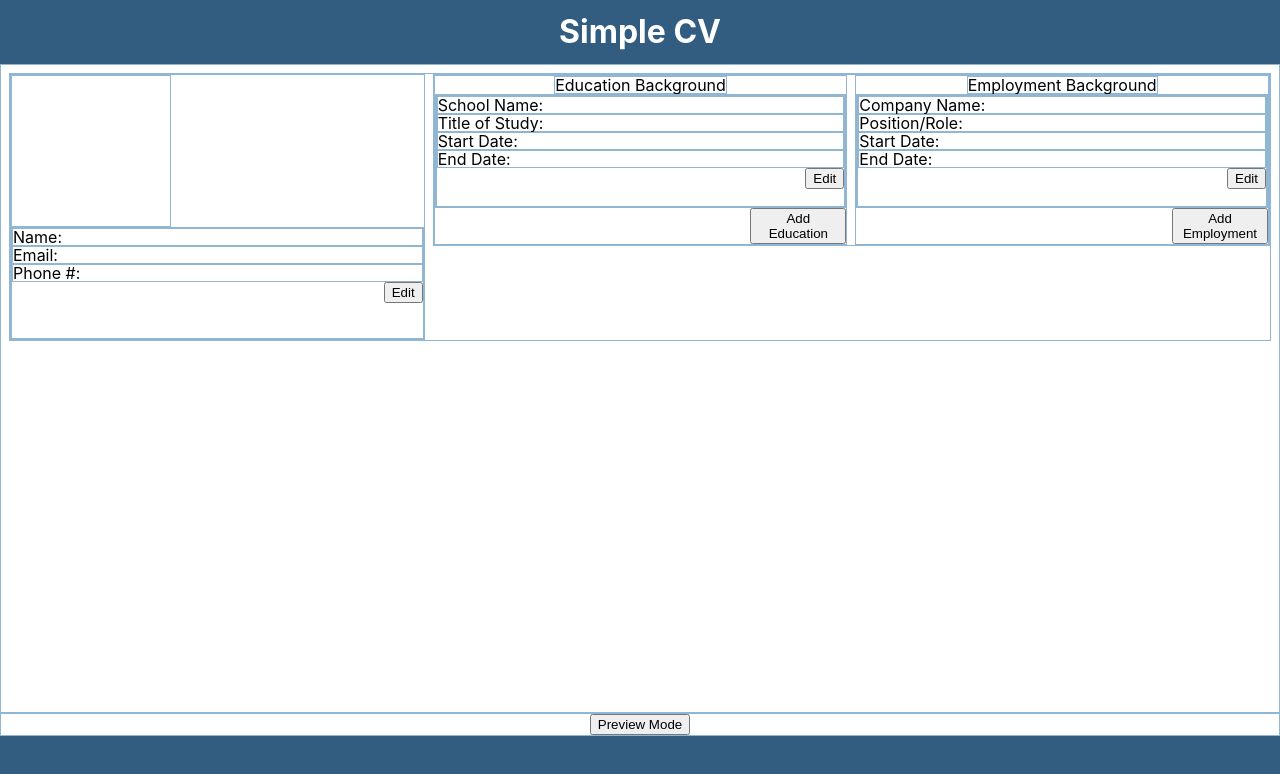
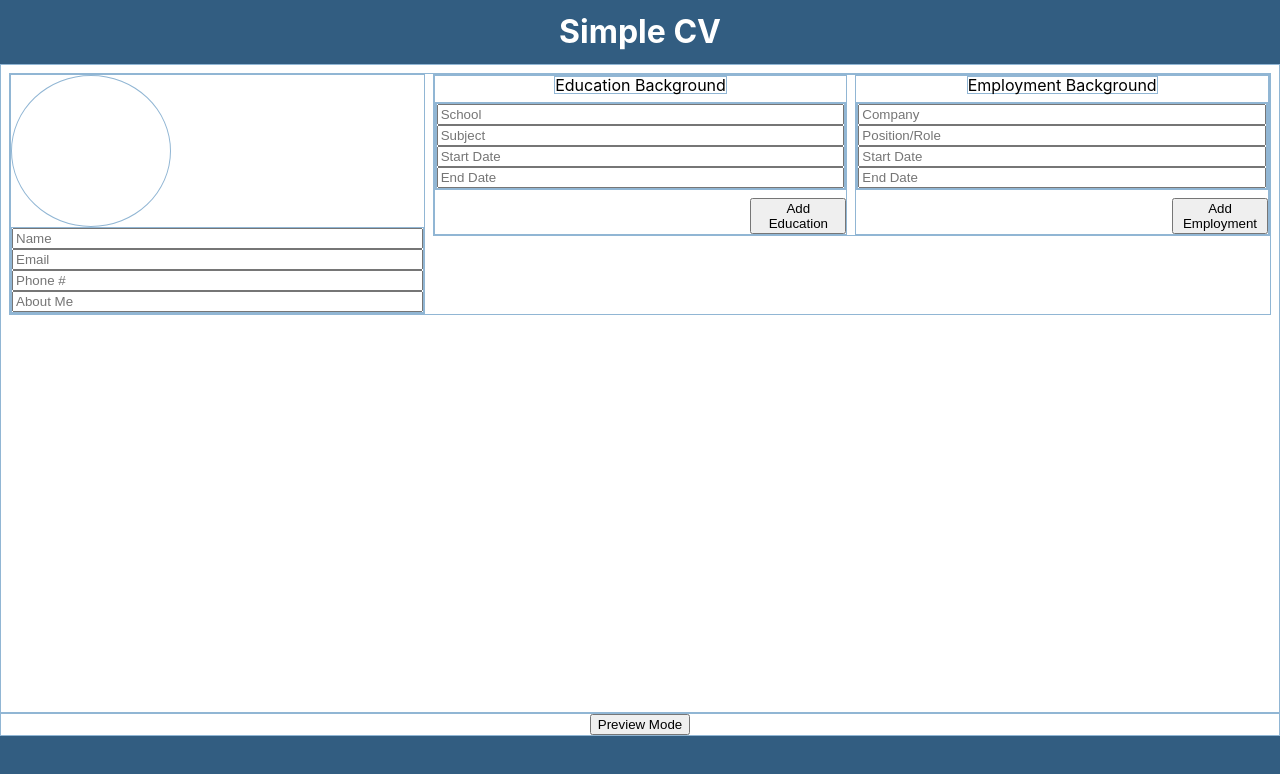
Before and after one commit to nekoLiav/cv, a React (Create React App) app: page / in a window 1280 px wide. Shown: the top 774 px of the page. Built offline with nearby package versions, Linux system fonts and the light colour scheme.

Commit message:
moved form editing to app state

```diff
--- a/src/components/Educational.js
+++ b/src/components/Educational.js
@@ -6,7 +6,6 @@ class Educational extends Component {
     super(props);
 
     this.state = {
-      edit: false,
       school: '',
       subject: '',
       dateStart: '',
@@ -17,8 +16,6 @@ class Educational extends Component {
     this.handleSubjectChange = this.handleSubjectChange.bind(this);
     this.handleDateStartChange = this.handleDateStartChange.bind(this);
     this.handleDateEndChange = this.handleDateEndChange.bind(this);
-    this.handleEdit = this.handleEdit.bind(this);
-    this.handleSubmit = this.handleSubmit.bind(this);
   }
 
   handleSchoolChange(e) {
@@ -37,19 +34,10 @@ class Educational extends Component {
     this.setState({ dateEnd: e.target.value });
   }
 
-  handleEdit() {
-    this.state.edit ? this.setState({ edit: false }) : this.setState({ edit: true });
-  }
-
-  handleSubmit(e) {
-    this.setState({ edit: false });
-    e.preventDefault();
-  }
-
   render() {
     return (
       <div className="educational">
-        {this.state.edit && (
+        {this.props.mode && (
           <EducationalEdit
             school={this.state.school}
             changeSchool={this.handleSchoolChange}
@@ -59,20 +47,14 @@ class Educational extends Component {
             changeDateStart={this.handleDateStartChange}
             dateEnd={this.state.dateEnd}
             changeDateEnd={this.handleDateEndChange}
-            handleSubmit={this.handleSubmit}
           />
         )}
-        {!this.state.edit && (
+        {!this.props.mode && (
           <div className="info">
             <p>School Name: {this.state.school}</p>
-            <p>Title of Study: {this.state.subject}</p>
+            <p>Subject: {this.state.subject}</p>
             <p>Start Date: {this.state.dateStart}</p>
             <p>End Date: {this.state.dateEnd}</p>
-            {this.props.mode && (
-              <button type="button" className="edit-button" onClick={this.handleEdit}>
-                Edit
-              </button>
-            )}
           </div>
         )}
       </div>
--- a/src/components/EducationalEdit.js
+++ b/src/components/EducationalEdit.js
@@ -2,26 +2,32 @@ import React from 'react';
 
 function EducationalEdit(props) {
   return (
-    <form className="edit-form" onSubmit={props.handleSubmit}>
-      <label htmlFor="name">
-        School Name:
-        <input type="text" id="name" value={props.school} onChange={props.changeSchool} />
-      </label>
-      <label htmlFor="subject">
-        Subject:
-        <input type="text" value={props.subject} onChange={props.changeSubject} />
-      </label>
-      <label htmlFor="start-date">
-        Start Date:
-        <input type="text" value={props.dateStart} onChange={props.changeDateStart} />
-      </label>
-      <label htmlFor="start-date">
-        End Date:
-        <input type="text" value={props.dateEnd} onChange={props.changeDateEnd} />
-      </label>
-      <button type="submit" className="submit-button">
-        Submit
-      </button>
+    <form className="edit-form">
+      <input
+        type="text"
+        id="name"
+        value={props.school}
+        onChange={props.changeSchool}
+        placeholder="School"
+      />
+      <input
+        type="text"
+        value={props.subject}
+        onChange={props.changeSubject}
+        placeholder="Subject"
+      />
+      <input
+        type="text"
+        value={props.dateStart}
+        onChange={props.changeDateStart}
+        placeholder="Start Date"
+      />
+      <input
+        type="text"
+        value={props.dateEnd}
+        onChange={props.changeDateEnd}
+        placeholder="End Date"
+      />
     </form>
   );
 }
--- a/src/components/General.js
+++ b/src/components/General.js
@@ -7,7 +7,7 @@ class General extends Component {
     super(props);
 
     this.state = {
-      edit: false,
+      aboutMe: '',
       name: '',
       email: '',
       phone: ''
@@ -16,8 +16,11 @@ class General extends Component {
     this.handleNameChange = this.handleNameChange.bind(this);
     this.handleEmailChange = this.handleEmailChange.bind(this);
     this.handlePhoneChange = this.handlePhoneChange.bind(this);
-    this.handleEdit = this.handleEdit.bind(this);
-    this.handleSubmit = this.handleSubmit.bind(this);
+    this.handleAboutMeChange = this.handleAboutMeChange.bind(this);
+  }
+
+  handleAboutMeChange(e) {
+    this.setState({ aboutMe: e.target.value });
   }
 
   handleNameChange(e) {
@@ -32,20 +35,11 @@ class General extends Component {
     this.setState({ phone: e.target.value });
   }
 
-  handleEdit() {
-    this.state.edit ? this.setState({ edit: false }) : this.setState({ edit: true });
-  }
-
-  handleSubmit(e) {
-    this.setState({ edit: false });
-    e.preventDefault();
-  }
-
   render() {
     return (
       <div className="general">
         <ProfilePicture />
-        {this.state.edit && (
+        {this.props.mode && (
           <GeneralEdit
             name={this.state.name}
             changeName={this.handleNameChange}
@@ -53,19 +47,16 @@ class General extends Component {
             changeEmail={this.handleEmailChange}
             phone={this.state.phone}
             changePhone={this.handlePhoneChange}
-            handleSubmit={this.handleSubmit}
+            aboutMe={this.state.aboutMe}
+            changeAbout={this.handleAboutMeChange}
           />
         )}
-        {!this.state.edit && (
+        {!this.props.mode && (
           <div className="info">
             <p>Name: {this.state.name}</p>
             <p>Email: {this.state.email}</p>
             <p>Phone #: {this.state.phone}</p>
-            {this.props.mode && (
-              <button type="button" className="edit-button" onClick={this.handleEdit}>
-                Edit
-              </button>
-            )}
+            <p>About Me: {this.state.aboutMe}</p>
           </div>
         )}
       </div>
--- a/src/components/GeneralEdit.js
+++ b/src/components/GeneralEdit.js
@@ -2,22 +2,35 @@ import React from 'react';
 
 function GeneralEdit(props) {
   return (
-    <form className="edit-form" onSubmit={props.handleSubmit}>
-      <label htmlFor="name">
-        Name:
-        <input type="text" id="name" value={props.name} onChange={props.changeName} />
-      </label>
-      <label htmlFor="email">
-        Email:
-        <input type="email" id="email" value={props.email} onChange={props.changeEmail} />
-      </label>
-      <label htmlFor="phone">
-        Phone #:
-        <input type="tel" id="phone" value={props.phone} onChange={props.changePhone} />
-      </label>
-      <button type="submit" className="submit-button">
-        Submit
-      </button>
+    <form className="edit-form">
+      <input
+        type="text"
+        id="name"
+        value={props.name}
+        onChange={props.changeName}
+        placeholder="Name"
+      />
+      <input
+        type="email"
+        id="email"
+        value={props.email}
+        onChange={props.changeEmail}
+        placeholder="Email"
+      />
+      <input
+        type="tel"
+        id="phone"
+        value={props.phone}
+        onChange={props.changePhone}
+        placeholder="Phone #"
+      />
+      <input
+        type="textarea"
+        id="about-me"
+        value={props.aboutMe}
+        onChange={props.changeAbout}
+        placeholder="About Me"
+      />
     </form>
   );
 }
--- a/src/components/Practical.js
+++ b/src/components/Practical.js
@@ -6,7 +6,6 @@ class Practical extends Component {
     super(props);
 
     this.state = {
-      edit: false,
       company: '',
       position: '',
       dateStart: '',
@@ -17,8 +16,6 @@ class Practical extends Component {
     this.handlePositionChange = this.handlePositionChange.bind(this);
     this.handleDateStartChange = this.handleDateStartChange.bind(this);
     this.handleDateEndChange = this.handleDateEndChange.bind(this);
-    this.handleEdit = this.handleEdit.bind(this);
-    this.handleSubmit = this.handleSubmit.bind(this);
   }
 
   handleCompanyChange(e) {
@@ -37,19 +34,10 @@ class Practical extends Component {
     this.setState({ dateEnd: e.target.value });
   }
 
-  handleEdit() {
-    this.state.edit ? this.setState({ edit: false }) : this.setState({ edit: true });
-  }
-
-  handleSubmit(e) {
-    this.setState({ edit: false });
-    e.preventDefault();
-  }
-
   render() {
     return (
       <div className="practical">
-        {this.state.edit && (
+        {this.props.mode && (
           <PracticalEdit
             company={this.state.company}
             changeCompany={this.handleCompanyChange}
@@ -59,20 +47,14 @@ class Practical extends Component {
             changeDateStart={this.handleDateStartChange}
             dateEnd={this.state.dateEnd}
             changeDateEnd={this.handleDateEndChange}
-            handleSubmit={this.handleSubmit}
           />
         )}
-        {!this.state.edit && (
+        {!this.props.mode && (
           <div className="info">
             <p>Company Name: {this.state.company}</p>
             <p>Position/Role: {this.state.position}</p>
             <p>Start Date: {this.state.dateStart}</p>
             <p>End Date: {this.state.dateEnd}</p>
-            {this.props.mode && (
-              <button type="button" className="edit-button" onClick={this.handleEdit}>
-                Edit
-              </button>
-            )}
           </div>
         )}
       </div>
--- a/src/components/PracticalEdit.js
+++ b/src/components/PracticalEdit.js
@@ -2,26 +2,31 @@ import React from 'react';
 
 function PracticalEdit(props) {
   return (
-    <form className="edit-form" onSubmit={props.handleSubmit}>
-      <label htmlFor="company-name">
-        Company Name:
-        <input type="text" value={props.company} onChange={props.changeCompany} />
-      </label>
-      <label htmlFor="position">
-        Position/Role:
-        <input type="text" value={props.position} onChange={props.changePosition} />
-      </label>
-      <label htmlFor="start-date">
-        Start Date:
-        <input type="text" value={props.dateStart} onChange={props.changeDateStart} />
-      </label>
-      <label htmlFor="end-date">
-        End Date:
-        <input type="text" value={props.dateEnd} onChange={props.changeDateEnd} />
-      </label>
-      <button type="submit" className="submit-button">
-        Submit
-      </button>
+    <form className="edit-form">
+      <input
+        type="text"
+        value={props.company}
+        onChange={props.changeCompany}
+        placeholder="Company"
+      />
+      <input
+        type="text"
+        value={props.position}
+        onChange={props.changePosition}
+        placeholder="Position/Role"
+      />
+      <input
+        type="text"
+        value={props.dateStart}
+        onChange={props.changeDateStart}
+        placeholder="Start Date"
+      />
+      <input
+        type="text"
+        value={props.dateEnd}
+        onChange={props.changeDateEnd}
+        placeholder="End Date"
+      />
     </form>
   );
 }
--- a/src/styles/index.css
+++ b/src/styles/index.css
@@ -73,6 +73,7 @@ header {
   width: 10rem;
   height: 10rem;
   border: 1px solid #91b6d4;
+  border-radius: 50%;
 }
 
 .info-containers {
@@ -86,7 +87,6 @@ header {
 .info {
   display: flex;
   flex-direction: column;
-  height: 7rem;
   background-color: white;
   width: 100%;
   border: 1px solid #91b6d4;
@@ -99,6 +99,7 @@ header {
   align-items: center;
   width: 100%;
   border: 1px solid #91b6d4;
+  gap: 0.5rem;
 }
 
 h1 {
@@ -127,7 +128,6 @@ label {
   flex-direction: column;
   background-color: white;
   width: 100%;
-  height: 7rem;
   border: 1px solid #91b6d4;
 }
 
```
